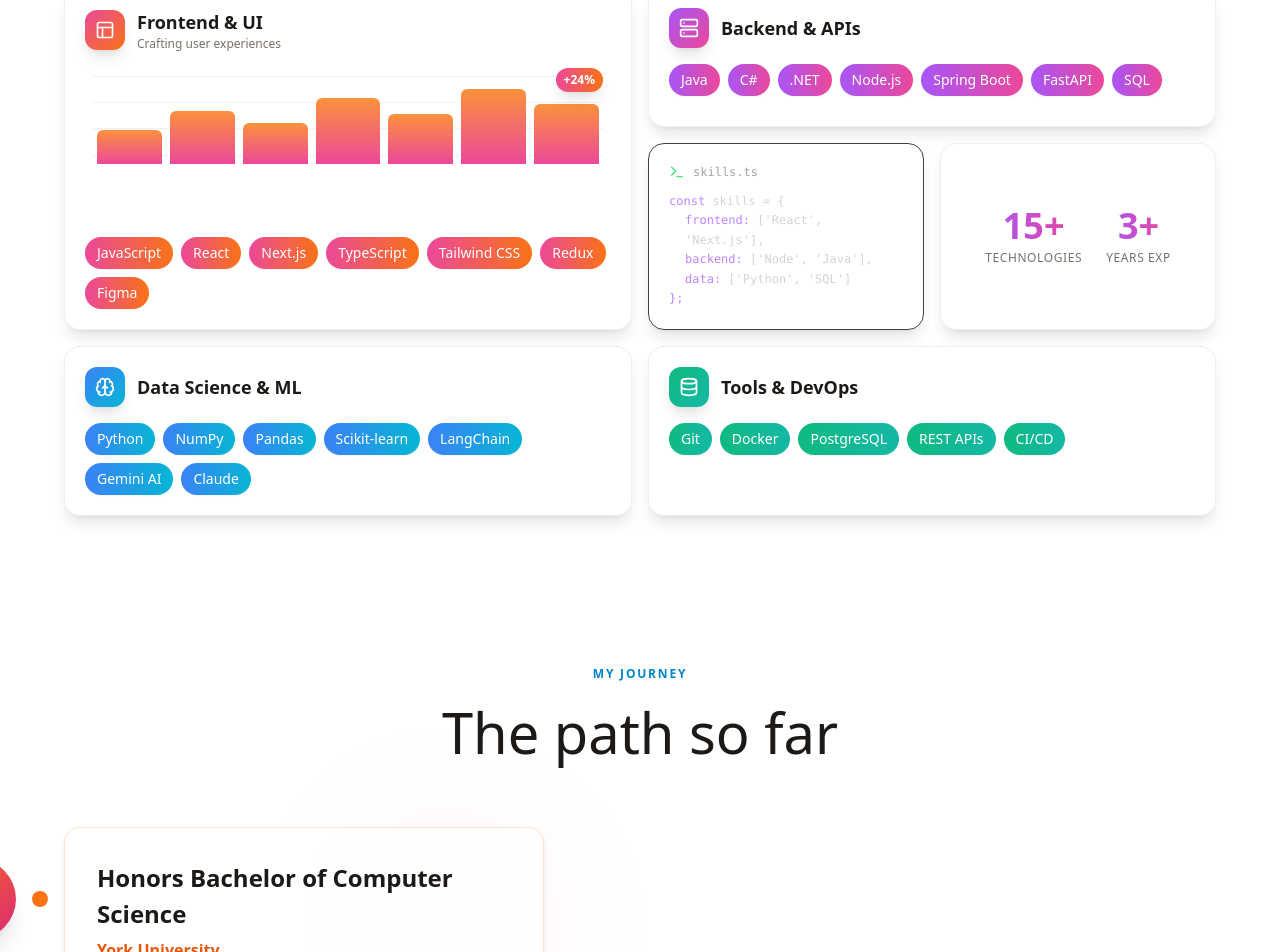
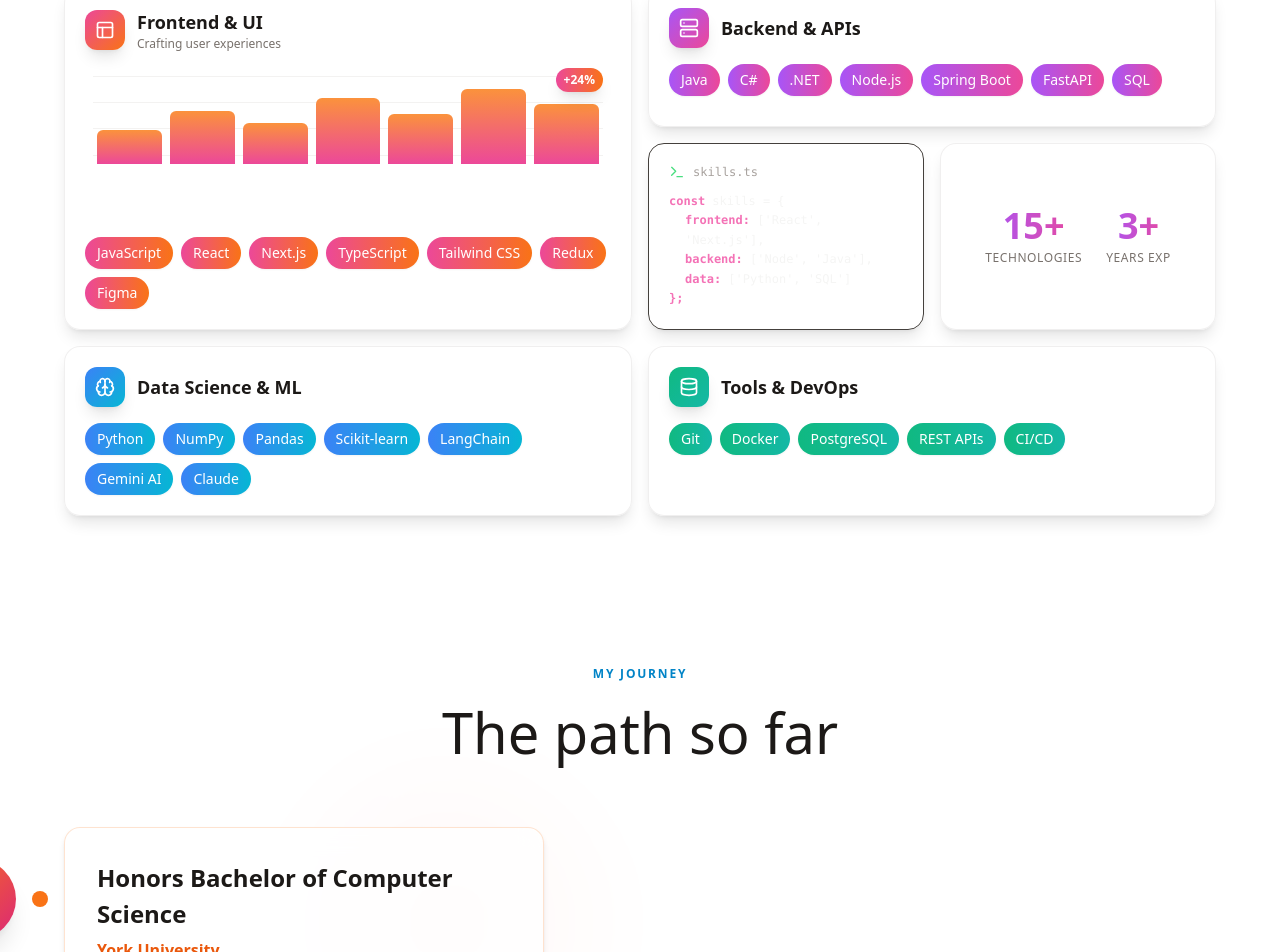
Before and after one commit to Calvinjkatt/PersonalWebsite, a Next.js app: page / in a window 1280 px wide. Shown: the part 998-1950 px from the top of the page. Built offline with nearby package versions, Linux system fonts and the light colour scheme.

Commit message:
Rebuild and Deploy

```diff
--- a/src/components/skills/Skills.tsx
+++ b/src/components/skills/Skills.tsx
@@ -90,8 +90,8 @@ function CodeSnippet() {
           transition={{ delay: i * 0.1, duration: 0.3 }}
           style={{ paddingLeft: `${line.indent * 16}px` }}
         >
-          <span className="text-purple-400">{line.text}</span>
-          <span className="text-stone-300">{line.rest}</span>
+          <span className="text-pink-400 font-semibold">{line.text}</span>
+          <span className="text-stone-100">{line.rest}</span>
         </motion.div>
       ))}
     </div>
```
Also changed, not shown: 3 other files (tests, documents, lock files or other folders).
